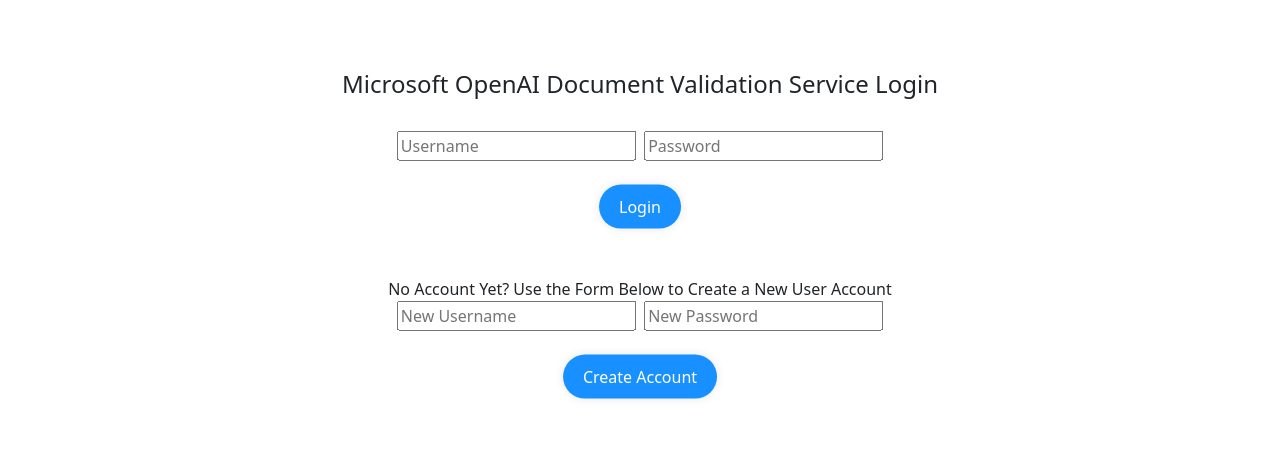
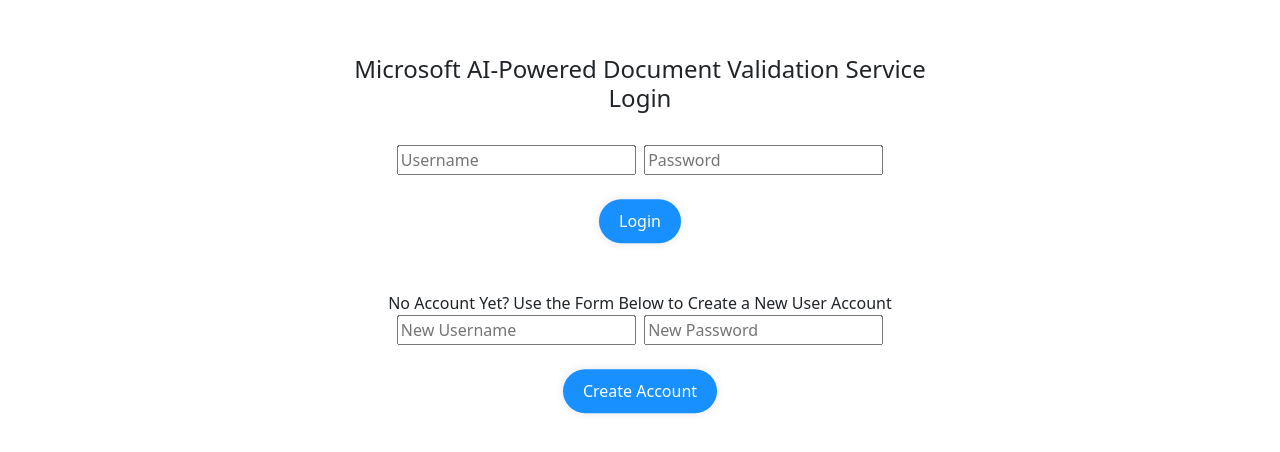
Before and after one commit to Arjunm03/jic3313-aidocumentvalidationservice, a React (Create React App) app in the folder client/: page / in a window 1280 px wide. Shown: the part 166-618 px from the top of the page. Built offline with nearby package versions, Linux system fonts and the light colour scheme; no server answers.

Commit message:
title fix

```diff
--- a/client/src/App.js
+++ b/client/src/App.js
@@ -468,7 +468,7 @@
     return (
       <div class="App">
         <div class="center">
-          <h4>Microsoft OpenAI Document Validation Service Login</h4> <br></br>
+          <h4>Microsoft AI-Powered Document Validation Service Login</h4> <br></br>
           <form onSubmit={handleLogin}>
             <input
               type="text"
```
Also changed, not shown: 2 other files (tests, documents, lock files or other folders).
